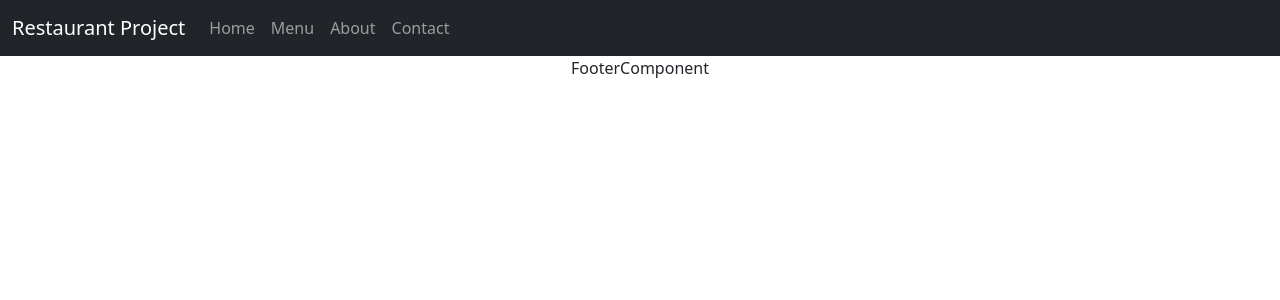
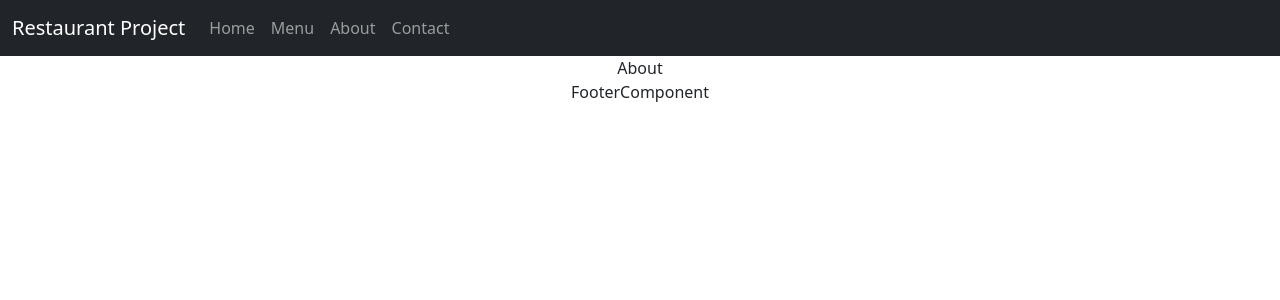
Before and after one commit to Rafid41/React_project-1_Restaurant_project, a React (Create React App) app: page /about in a window 1280 px wide. Shown: the top 300 px of the page. Built offline with nearby package versions, Linux system fonts and the light colour scheme.

Commit message:
Route:Adding routes

```diff
--- a/src/components/body/About.jsx
+++ b/src/components/body/About.jsx
@@ -8,4 +8,4 @@ const About = () => {
   )
 }
 
-export default About
+export default About;
--- a/src/components/body/BodyComponent.js
+++ b/src/components/body/BodyComponent.js
@@ -1,12 +1,22 @@
 // restaurant_project\src\components\body\BodyComponent.js
 
+import { Routes, Route } from "react-router-dom";
+import Home from "./Home";
+import Menu from "./Menu";
+import Contact from "./Contact";
+import About from "./About";
 
 const BodyComponent = () => {
-  return (
-    <div>
-
-    </div>
-  )
-}
+    return (
+        <div>
+            <Routes>
+                <Route path="/" element={<Home />} />
+                <Route path="/menu" element={<Menu />} />
+                <Route path="/contact" element={<Contact />} />
+                <Route path="/about" element={<About />} />
+            </Routes>
+        </div>
+    );
+};
 
 export default BodyComponent;
--- a/src/components/body/Contact.jsx
+++ b/src/components/body/Contact.jsx
@@ -10,4 +10,4 @@ export class Contact extends Component {
   }
 }
 
-export default Contact
+export default Contact;
--- a/src/components/body/Home.jsx
+++ b/src/components/body/Home.jsx
@@ -10,4 +10,4 @@ export class Home extends Component {
   }
 }
 
-export default Home
+export default Home;
```
